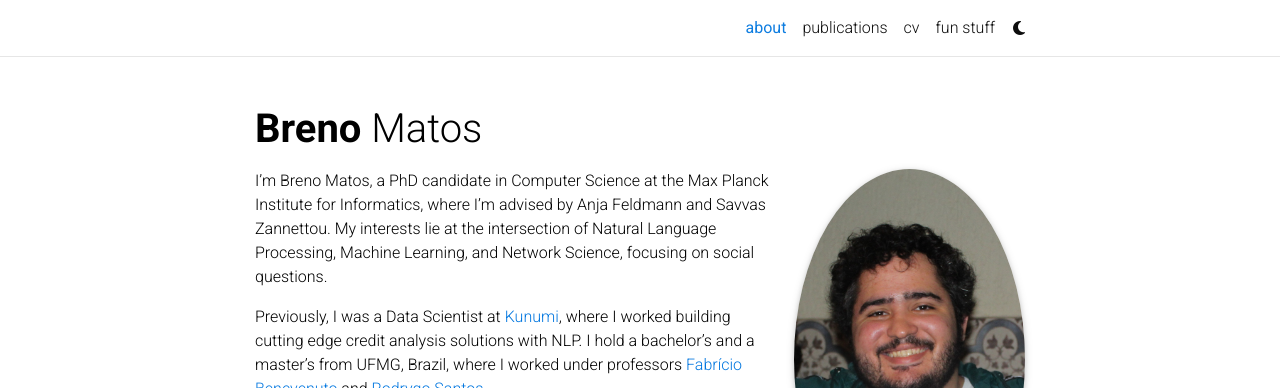
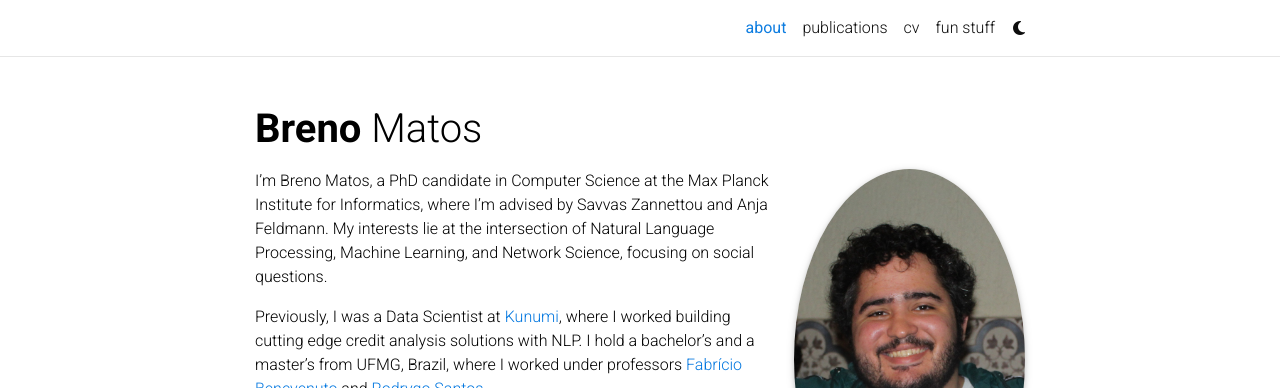
Before and after one commit to brenomatos/brenomatos.github.io, a Jekyll site: the page built from _pages/about.md, in a window 1280 px wide and 1200 px high. Shown: the top 388 px of the window. Built offline with Jekyll 4.4.1, drawn with Linux system fonts in a browser that asks for light colours; full-size pictures stand in for the smaller copies a plugin makes; comment, search, counter and statistics services are not loaded; a style sheet for code colours, icons or effects is not loaded.

Commit message:
update bio

```diff
--- a/_pages/about.md
+++ b/_pages/about.md
@@ -19,7 +19,7 @@ selected_papers: true # includes a list of papers marked as "selected={true}"
 social: true  # includes social icons at the bottom of the page
 ---
 
-I’m Breno Matos, a PhD candidate in Computer Science at the Max Planck Institute for Informatics, where I’m advised by Anja Feldmann and Savvas Zannettou. My interests lie at the intersection of Natural Language Processing, Machine Learning, and Network Science, focusing on social questions.
+I’m Breno Matos, a PhD candidate in Computer Science at the Max Planck Institute for Informatics, where I’m advised by Savvas Zannettou and Anja Feldmann. My interests lie at the intersection of Natural Language Processing, Machine Learning, and Network Science, focusing on social questions.
 
 Previously, I was a Data Scientist at [Kunumi](https://www.kunumi.com/), where I worked building cutting edge credit analysis solutions with NLP. I hold a bachelor's and a master's from UFMG, Brazil, where I worked under professors [Fabrício Benevenuto](https://scholar.google.com/citations?hl=en&user=iOnt0iMAAAAJ) and [Rodrygo Santos](https://scholar.google.com/citations?user=NAyozE0AAAAJ).
 
```
